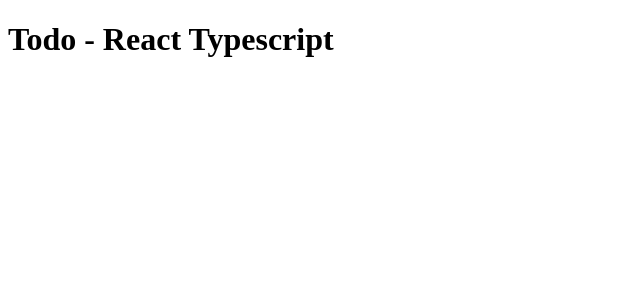
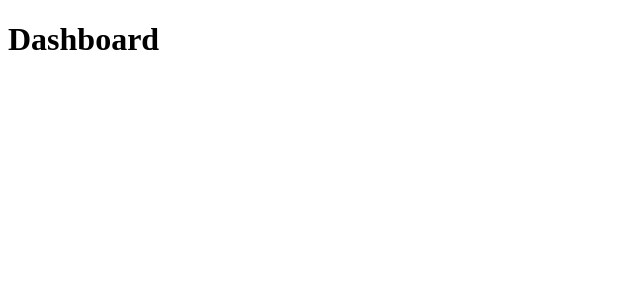
Before and after one commit to Valentino30/Todo_App_React_Typescript_Auth_Context, a React (Create React App) app: page / in a window 1280 px wide. Shown: the top 300 px of the page, without its empty margins (0-640 px from the left). Built offline with nearby package versions, Linux system fonts and the light colour scheme.

Commit message:
Add routes

```diff
--- a/package.json
+++ b/package.json
@@ -10,8 +10,10 @@
     "@types/node": "^16.11.21",
     "@types/react": "^17.0.38",
     "@types/react-dom": "^17.0.11",
+    "@types/react-router": "^5.1.18",
     "react": "^17.0.2",
     "react-dom": "^17.0.2",
+    "react-router-dom": "6",
     "react-scripts": "5.0.0",
     "typescript": "^4.5.4"
   },
--- a/src/App.tsx
+++ b/src/App.tsx
@@ -1,8 +1,17 @@
+import { BrowserRouter, Routes, Route, Navigate } from "react-router-dom";
+
+import Auth from "./components/Auth";
+import Dashboard from "./components/Dashboard";
+
 function App() {
   return (
-    <div>
-      <h1>Todo - React Typescript</h1>
-    </div>
+    <BrowserRouter>
+      <Routes>
+        <Route path="/" element={<Dashboard />} />
+        <Route path="/auth" element={<Auth />} />
+        <Route path="*" element={<Navigate to="/" />} />
+      </Routes>
+    </BrowserRouter>
   );
 }
 
--- /dev/null
+++ b/src/components/Auth.tsx
@@ -0,0 +1,7 @@
+export default function Auth() {
+  return (
+    <div>
+      <h1>Auth</h1>
+    </div>
+  );
+}
--- /dev/null
+++ b/src/components/Dashboard.tsx
@@ -0,0 +1,7 @@
+export default function Dashboard() {
+  return (
+    <div>
+      <h1>Dashboard</h1>
+    </div>
+  );
+}
```
Also changed, not shown: 1 other file (tests, documents, lock files or other folders).
